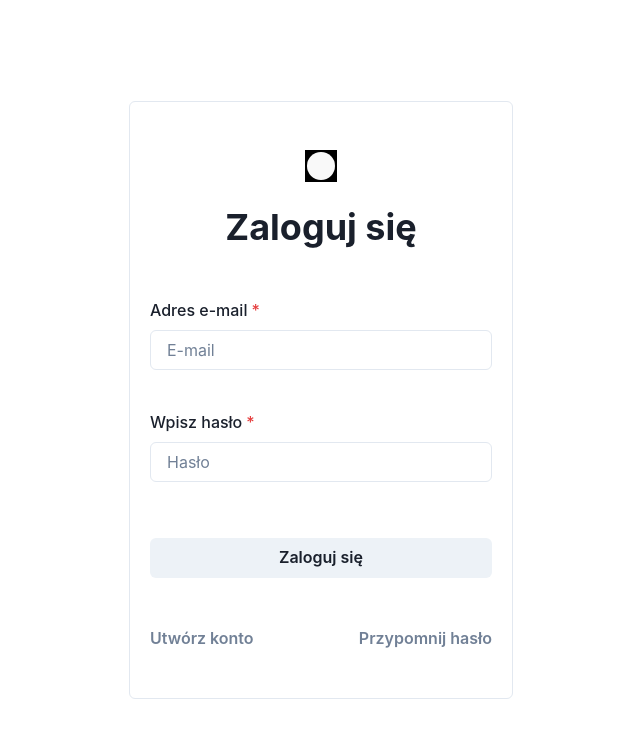
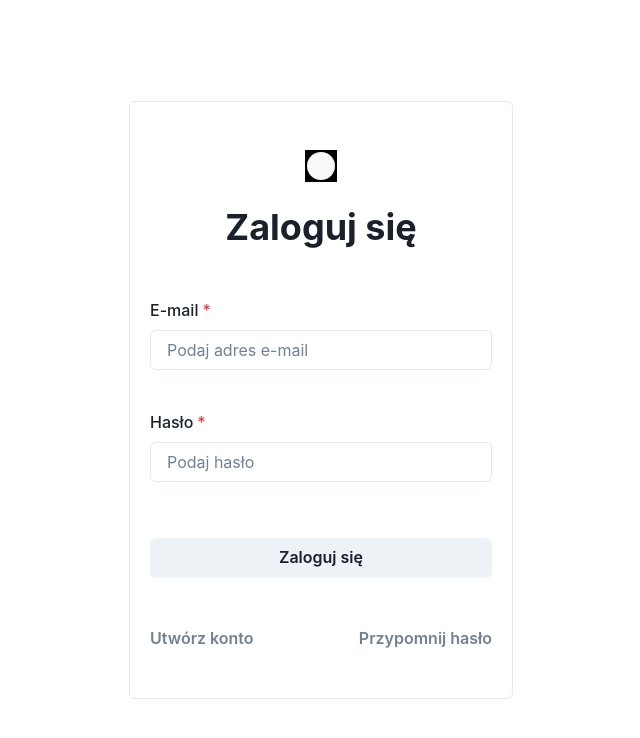
Before and after one commit to agatagree/gora-crm, a React (Create React App) app: page / in a window 1280 px wide. Shown: the top 738 px of the page, without its empty margins (319-959 px from the left). Built offline with nearby package versions, Linux system fonts and the light colour scheme; no server answers.

Commit message:
refactor authorization

```diff
--- /dev/null
+++ b/src/components/InputForm/InputForm.tsx
@@ -0,0 +1,25 @@
+import { forwardRef } from "react";
+import { FormControl, FormLabel, Input } from "@chakra-ui/react";
+
+type FormInputProps = {
+  inputValue: string;
+  inputPlaceholder: string;
+  inputLabel: string;
+  required?: boolean;
+};
+
+export const InputForm = forwardRef<HTMLInputElement, FormInputProps>(
+  ({ inputValue, inputPlaceholder, inputLabel, required, ...props }, ref) => {
+    return (
+      <FormControl isRequired={required}>
+        <FormLabel htmlFor={inputValue}>{inputLabel}</FormLabel>
+        <Input
+          id={inputValue}
+          {...props}
+          placeholder={inputPlaceholder}
+          ref={ref}
+        />
+      </FormControl>
+    );
+  }
+);
--- a/src/components/index.tsx
+++ b/src/components/index.tsx
@@ -1,2 +1,3 @@
 export * from "./Navigation/Navigation"
 export * from "./Logo/Logo"
+export * from "./InputForm/InputForm"
--- a/src/pages/Authorization/PasswordRecovery/PasswordRecovery.tsx
+++ b/src/pages/Authorization/PasswordRecovery/PasswordRecovery.tsx
@@ -1,19 +1,11 @@
 import { useForm, SubmitHandler } from "react-hook-form";
 import { Link as RouterLink } from "react-router-dom";
 import { sendPasswordResetEmail } from "@firebase/auth";
-import {
-  useToast,
-  Link,
-  Button,
-  Flex,
-  FormControl,
-  FormErrorMessage,
-  FormLabel,
-  Input,
-} from "@chakra-ui/react";
+import { useToast, Link, Button } from "@chakra-ui/react";
 import { auth } from "api";
-import { AuthorizationLayout } from "../components";
+import { AuthorizationForm, AuthorizationLayout } from "../components";
 import { EmailData } from "../types/AuthorizationTypes";
+import { InputForm } from "components";
 
 export const PasswordRecovery = () => {
   const toast = useToast();
@@ -21,7 +13,7 @@ export const PasswordRecovery = () => {
     handleSubmit,
     register,
     reset,
-    formState: { errors, isSubmitting },
+    formState: { isSubmitting },
   } = useForm<EmailData>();
 
   const onSubmit: SubmitHandler<EmailData> = (data, event?) => {
@@ -48,26 +40,19 @@ export const PasswordRecovery = () => {
 
   return (
     <AuthorizationLayout header={"Przypomnij hasło"}>
-      <form onSubmit={handleSubmit(onSubmit)}>
-        <Flex flexDirection={"column"} gap={10}>
-          <FormControl isRequired isInvalid={!!errors.email}>
-            <FormLabel htmlFor="email">Adres e-mail</FormLabel>
-            <Input
-              id="email"
-              placeholder="E-mail"
-              {...register("email", {
-                required: "Pole wymagane",
-              })}
-            />
-            <FormErrorMessage>
-              {errors.email && errors.email.message}
-            </FormErrorMessage>
-          </FormControl>
-          <Button mt={4} mb={12} isLoading={isSubmitting} type="submit">
-            Szukaj
-          </Button>
-        </Flex>
-      </form>
+      <AuthorizationForm
+        submitForm={handleSubmit(onSubmit)}
+        submitBtnType={"Szukaj"}
+        loadWhenSubmitting={isSubmitting}
+      >
+        <InputForm
+          inputValue={"email"}
+          inputPlaceholder={"Podaj adres e-mail"}
+          inputLabel={"E-mail"}
+          {...register("email")}
+          required
+        />
+      </AuthorizationForm>
       <Link as={RouterLink} to="/">
         <Button variant="link">Wróć do logowania</Button>
       </Link>
--- a/src/pages/Authorization/components/AuthorizationEmailPassword/AuthorizationEmailPassword.tsx
+++ b/src/pages/Authorization/components/AuthorizationEmailPassword/AuthorizationEmailPassword.tsx
@@ -1,13 +1,7 @@
 import { BaseSyntheticEvent } from "react";
 import { useForm } from "react-hook-form";
-import {
-  Button,
-  Flex,
-  FormControl,
-  FormErrorMessage,
-  FormLabel,
-  Input,
-} from "@chakra-ui/react";
+import { InputForm } from "components/InputForm/InputForm";
+import { AuthorizationForm } from "../AuthorizationForm";
 import { FormData } from "pages/Authorization/types/AuthorizationTypes";
 
 type SubmitHandlerType = (data: FormData, event?: BaseSyntheticEvent) => void;
@@ -22,42 +16,29 @@ export const AuthorizationEmailPassword = ({
   const {
     handleSubmit,
     register,
-    formState: { errors, isSubmitting },
+    formState: { isSubmitting },
   } = useForm<FormData>();
 
   return (
-    <form onSubmit={handleSubmit(onSubmit)}>
-      <Flex flexDirection={"column"} gap={10}>
-        <FormControl isRequired isInvalid={!!errors.email}>
-          <FormLabel htmlFor="email">Adres e-mail</FormLabel>
-          <Input
-            id="email"
-            placeholder="E-mail"
-            {...register("email", {
-              required: "Pole wymagane",
-            })}
-          />
-          <FormErrorMessage>
-            {errors.email && errors.email.message}
-          </FormErrorMessage>
-        </FormControl>
-        <FormControl isRequired isInvalid={!!errors.email}>
-          <FormLabel htmlFor="password">Wpisz hasło</FormLabel>
-          <Input
-            id="password"
-            placeholder="Hasło"
-            {...register("password", {
-              required: "Pole wymagane",
-            })}
-          />
-          <FormErrorMessage>
-            {errors.password && errors.password.message}
-          </FormErrorMessage>
-        </FormControl>
-        <Button mt={4} mb={12} isLoading={isSubmitting} type="submit">
-          {submitType}
-        </Button>
-      </Flex>
-    </form>
+    <AuthorizationForm
+      submitForm={handleSubmit(onSubmit)}
+      submitBtnType={submitType}
+      loadWhenSubmitting={isSubmitting}
+    >
+      <InputForm
+        inputValue={"email"}
+        inputPlaceholder={"Podaj adres e-mail"}
+        inputLabel={"E-mail"}
+        {...register("email")}
+        required
+      />
+      <InputForm
+        inputValue={"password"}
+        inputPlaceholder={"Podaj hasło"}
+        inputLabel={"Hasło"}
+        {...register("password")}
+        required
+      />
+    </AuthorizationForm>
   );
 };
--- /dev/null
+++ b/src/pages/Authorization/components/AuthorizationEmailPassword/index.tsx
@@ -0,0 +1 @@
+export * from "./AuthorizationEmailPassword"
--- /dev/null
+++ b/src/pages/Authorization/components/AuthorizationForm/AuthorizationForm.tsx
@@ -0,0 +1,27 @@
+import { ReactNode, FormEventHandler } from "react";
+import { Flex, Button } from "@chakra-ui/react";
+
+type LayoutTypes = {
+  children: ReactNode;
+  submitBtnType: string;
+  submitForm: FormEventHandler<HTMLFormElement>;
+  loadWhenSubmitting: boolean;
+};
+
+export const AuthorizationForm = ({
+  children,
+  submitBtnType,
+  submitForm,
+  loadWhenSubmitting,
+}: LayoutTypes) => {
+  return (
+    <form onSubmit={submitForm}>
+      <Flex flexDirection={"column"} gap={10}>
+        {children}
+        <Button mt={4} mb={12} isLoading={loadWhenSubmitting} type="submit">
+          {submitBtnType}
+        </Button>
+      </Flex>
+    </form>
+  );
+};
--- /dev/null
+++ b/src/pages/Authorization/components/AuthorizationForm/index.tsx
@@ -0,0 +1 @@
+export * from "./AuthorizationForm"
--- /dev/null
+++ b/src/pages/Authorization/components/AuthorizationLayout/index.tsx
@@ -0,0 +1 @@
+export * from "./AuthorizationLayout"
--- a/src/pages/Authorization/components/index.tsx
+++ b/src/pages/Authorization/components/index.tsx
@@ -1,2 +1,3 @@
-export * from "./AuthorizationLayout/AuthorizationLayout"
-export * from "./AuthorizationEmailPassword/AuthorizationEmailPassword"
+export * from "./AuthorizationLayout"
+export * from "./AuthorizationEmailPassword"
+export * from "./AuthorizationForm"
```
